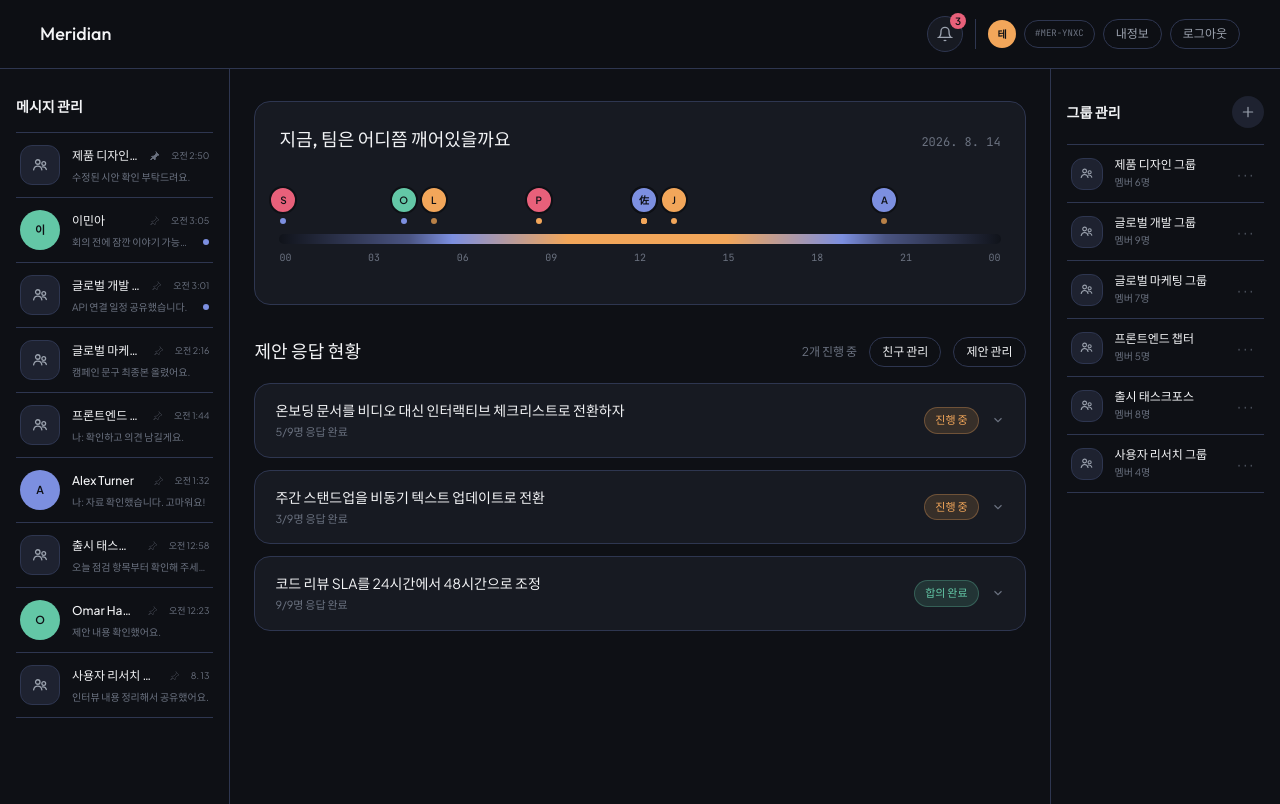
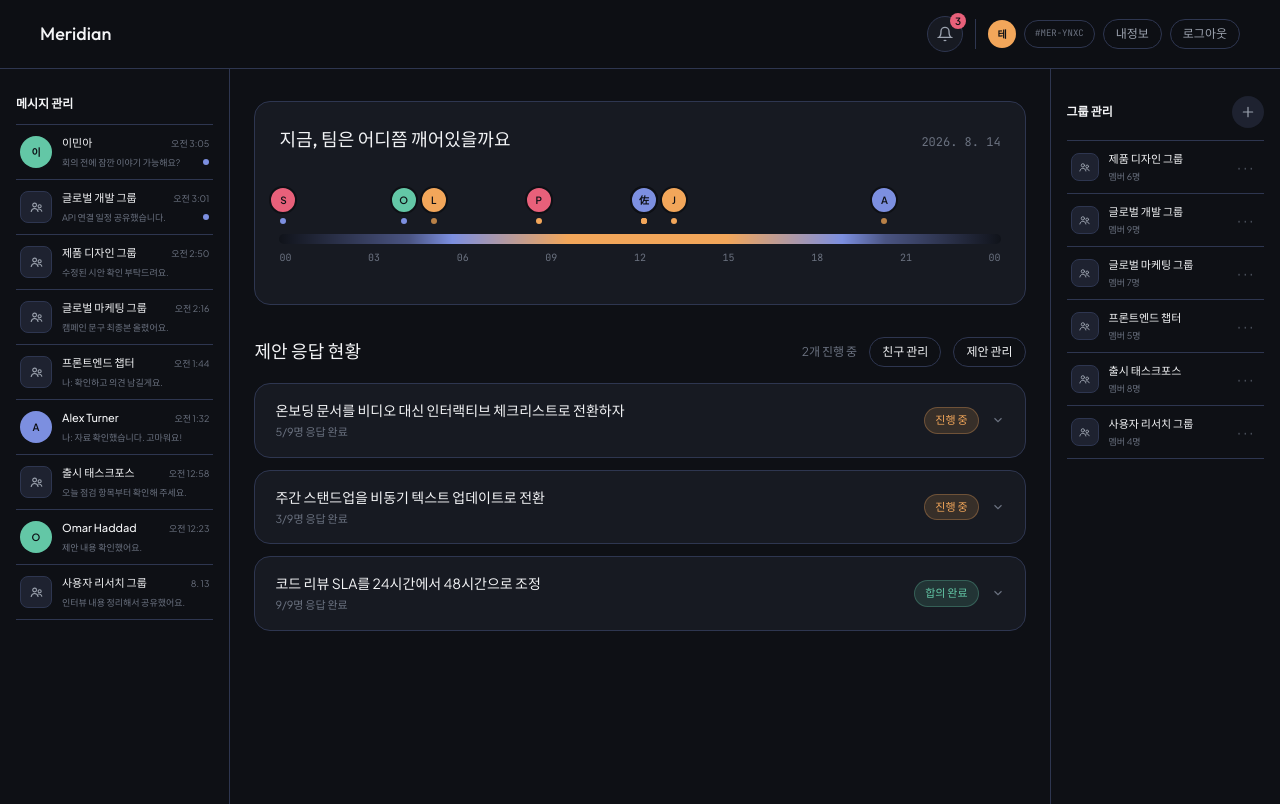
Before and after one commit to apex-hat/frontend, a React (Vite) app: page /login in a window 1280 px wide. Both pictures are taken after typing "name@example.com", "Sample123" into the empty fields and a click on the button "로그인". Built offline with nearby package versions, Linux system fonts and the light colour scheme.

Commit message:
디자인: 사이드 패널 밀도와 채팅 고정 방식 개선

```diff
--- a/src/features/dashboard/components/Dashboard.tsx
+++ b/src/features/dashboard/components/Dashboard.tsx
@@ -127,8 +127,8 @@ export default function Dashboard({ user, onLogout, onOpenProposals, onOpenProfi
         </div>
       </header>
 
-      <main className="grid w-full lg:grid-cols-[18%_64%_18%]">
-        <div className="hidden min-h-[calc(100vh-65px)] border-r border-surface-3 px-4 py-6 lg:block 2xl:px-5">
+      <main className="grid min-h-[calc(100vh-65px)] w-full lg:grid-cols-[18%_64%_18%]">
+        <div className="hidden h-full border-r border-surface-3 px-4 py-5 lg:block">
           <WorkspaceSidebar user={user} mode="messages" />
         </div>
 
@@ -231,7 +231,7 @@ export default function Dashboard({ user, onLogout, onOpenProposals, onOpenProfi
           </section>
         </div>
 
-        <div className="hidden min-h-[calc(100vh-65px)] border-l border-surface-3 px-4 py-6 lg:block 2xl:px-5">
+        <div className="hidden h-full border-l border-surface-3 px-4 py-5 lg:block">
           <WorkspaceSidebar user={user} mode="groups" />
         </div>
       </main>
--- a/src/features/workspace/components/WorkspaceSidebar.tsx
+++ b/src/features/workspace/components/WorkspaceSidebar.tsx
@@ -36,8 +36,8 @@ const MEMBER_PROFILES = [
 
 function GroupAvatar({ compact = false }: { compact?: boolean }) {
   return (
-    <span className={`flex shrink-0 items-center justify-center rounded-xl border border-surface-3 bg-surface-2 text-ink-dim ${compact ? "h-8 w-8" : "h-10 w-10"}`} aria-hidden="true">
-      <svg width={compact ? 15 : 18} height={compact ? 15 : 18} viewBox="0 0 24 24" fill="none" stroke="currentColor" strokeWidth="1.7" strokeLinecap="round">
+    <span className={`flex shrink-0 items-center justify-center rounded-lg border border-surface-3 bg-surface-2 text-ink-dim ${compact ? "h-7 w-7" : "h-8 w-8"}`} aria-hidden="true">
+      <svg width={compact ? 13 : 15} height={compact ? 13 : 15} viewBox="0 0 24 24" fill="none" stroke="currentColor" strokeWidth="1.7" strokeLinecap="round">
         <circle cx="9" cy="8" r="3" />
         <circle cx="17" cy="10" r="2.5" />
         <path d="M3.5 18.5c.5-3.2 2.4-5 5.5-5s5 1.8 5.5 5" />
@@ -65,6 +65,7 @@ export default function WorkspaceSidebar({ user, mode }: WorkspaceSidebarProps)
   const [createdGroup, setCreatedGroup] = useState<WorkspaceGroup | null>(null);
   const [copied, setCopied] = useState(false);
   const [contextMenu, setContextMenu] = useState<{ group: WorkspaceGroup; x: number; y: number } | null>(null);
+  const [chatContextMenu, setChatContextMenu] = useState<{ contact: WorkspaceContact; x: number; y: number } | null>(null);
   const [memberGroup, setMemberGroup] = useState<WorkspaceGroup | null>(null);
   const [leaveTarget, setLeaveTarget] = useState<WorkspaceGroup | null>(null);
   const [groupActionStatus, setGroupActionStatus] = useState<string | null>(null);
@@ -76,7 +77,10 @@ export default function WorkspaceSidebar({ user, mode }: WorkspaceSidebarProps)
   useEffect(() => {
     const syncGroups = () => setGroups(loadGroups());
     const syncContacts = () => setContacts(loadContacts());
-    const closeContextMenu = () => setContextMenu(null);
+    const closeContextMenu = () => {
+      setContextMenu(null);
+      setChatContextMenu(null);
+    };
     window.addEventListener(GROUPS_CHANGED_EVENT, syncGroups);
     window.addEventListener(CONTACTS_CHANGED_EVENT, syncContacts);
     window.addEventListener("click", closeContextMenu);
@@ -160,6 +164,7 @@ export default function WorkspaceSidebar({ user, mode }: WorkspaceSidebarProps)
       saveChatPreferences(next);
       return next;
     });
+    setChatContextMenu(null);
   };
 
   const sendMessage = (event: FormEvent) => {
@@ -201,7 +206,7 @@ export default function WorkspaceSidebar({ user, mode }: WorkspaceSidebarProps)
       <aside className="lg:sticky lg:top-24 lg:max-h-[calc(100vh-7rem)] lg:overflow-y-auto">
         {mode === "groups" && <div>
           <div className="flex items-center justify-between gap-2">
-            <h2 className="text-sm font-semibold text-ink">그룹 관리</h2>
+            <h2 className="text-xs font-semibold text-ink">그룹 관리</h2>
             <button
               type="button"
               onClick={openGroupModal}
@@ -214,21 +219,22 @@ export default function WorkspaceSidebar({ user, mode }: WorkspaceSidebarProps)
               </svg>
             </button>
           </div>
-          <div className="mt-4 border-t border-surface-3">
+          <div className="mt-3 border-t border-surface-3">
             {groups.map((group) => (
               <div
                 key={group.id}
                 onContextMenu={(event) => {
                   event.preventDefault();
+                  setChatContextMenu(null);
                   setContextMenu({ group, x: event.clientX, y: event.clientY });
                 }}
-                className="group flex items-center gap-3 border-b border-surface-3 px-1 py-3 transition hover:bg-surface-2/60"
+                className="group flex items-center gap-2.5 border-b border-surface-3 px-1 py-2.5 transition hover:bg-surface-2/60"
                 title="우클릭하여 그룹 관리"
               >
                 <GroupAvatar compact />
                 <span className="min-w-0 flex-1">
-                  <span className="block truncate text-xs font-medium text-ink">{group.name}</span>
-                  <span className="mt-0.5 block text-[10px] text-ink-faint">멤버 {group.memberCount}명</span>
+                  <span className="block truncate text-[11px] font-medium text-ink">{group.name}</span>
+                  <span className="mt-0.5 block text-[9px] text-ink-faint">멤버 {group.memberCount}명</span>
                 </span>
                 <button
                   type="button"
@@ -294,15 +300,23 @@ export default function WorkspaceSidebar({ user, mode }: WorkspaceSidebarProps)
             </div>
           ) : (
             <div>
-              <h2 className="text-sm font-semibold text-ink">메시지 관리</h2>
-              <div className="mt-4 border-t border-surface-3">
+              <h2 className="text-xs font-semibold text-ink">메시지 관리</h2>
+              <div className="mt-3 border-t border-surface-3">
                 {chatList.map(({ contact, latestMessage }) => (
-                  <div key={contact.id} className="group flex items-center gap-3 border-b border-surface-3 px-1 py-3 transition hover:bg-surface-2/60">
+                  <div
+                    key={contact.id}
+                    onContextMenu={(event) => {
+                      event.preventDefault();
+                      setContextMenu(null);
+                      setChatContextMenu({ contact, x: event.clientX, y: event.clientY });
+                    }}
+                    className="flex items-center gap-2.5 border-b border-surface-3 px-1 py-2.5 transition hover:bg-surface-2/60"
+                  >
                     <button type="button" onClick={() => openChat(contact)} aria-label={`${contact.name} 대화 열기`} className="shrink-0">
                       {contact.id.startsWith("group-") ? (
                         <GroupAvatar />
                       ) : (
-                        <span className="flex h-10 w-10 items-center justify-center rounded-full text-[11px] font-semibold text-void" style={{ backgroundColor: contact.avatarColor }}>
+                        <span className="flex h-8 w-8 items-center justify-center rounded-full text-[10px] font-semibold text-void" style={{ backgroundColor: contact.avatarColor }}>
                           {contact.name.slice(0, 1)}
                         </span>
                       )}
@@ -310,24 +324,13 @@ export default function WorkspaceSidebar({ user, mode }: WorkspaceSidebarProps)
 
                     <div className="min-w-0 flex-1">
                       <div className="flex items-center gap-1.5">
-                        <button type="button" onClick={() => openChat(contact)} className="min-w-0 flex-1 truncate text-left text-xs font-medium text-ink">
+                        <button type="button" onClick={() => openChat(contact)} className="min-w-0 flex-1 truncate text-left text-[11px] font-medium text-ink">
                           {contact.name}
-                        </button>
-                        <button
-                          type="button"
-                          onClick={() => togglePin(contact.id)}
-                          aria-label={chatPreferences.pinnedIds.includes(contact.id) ? `${contact.name} 고정 해제` : `${contact.name} 고정`}
-                          title={chatPreferences.pinnedIds.includes(contact.id) ? "고정 해제" : "상단 고정"}
-                          className={`flex h-5 w-5 shrink-0 items-center justify-center rounded text-ink-faint transition hover:bg-surface-3 hover:text-ink ${chatPreferences.pinnedIds.includes(contact.id) ? "opacity-100" : "opacity-40 group-hover:opacity-100"}`}
-                        >
-                          <svg width="12" height="12" viewBox="0 0 24 24" fill={chatPreferences.pinnedIds.includes(contact.id) ? "currentColor" : "none"} stroke="currentColor" strokeWidth="1.7" strokeLinecap="round" strokeLinejoin="round" aria-hidden="true">
-                            <path d="m14 4 6 6-3 1-4 4-1 5-2-2-2-2-4 4-1-1 4-4-2-2 5-1 4-4 1-3Z" />
-                          </svg>
                         </button>
                         <span className="shrink-0 text-[9px] text-ink-faint">{formatChatTime(latestMessage?.createdAt)}</span>
                       </div>
                       <button type="button" onClick={() => openChat(contact)} className="mt-1 flex w-full items-center gap-2 text-left">
-                        <span className="min-w-0 flex-1 truncate text-[10px] text-ink-faint">
+                        <span className="min-w-0 flex-1 truncate text-[9px] text-ink-faint">
                           {latestMessage ? `${latestMessage.sender === "me" ? "나: " : ""}${latestMessage.text}` : "대화를 시작해보세요"}
                         </span>
                         {chatPreferences.unreadIds.includes(contact.id) && <span className="h-1.5 w-1.5 shrink-0 rounded-full bg-night" aria-label="읽지 않은 메시지" />}
@@ -351,6 +354,22 @@ export default function WorkspaceSidebar({ user, mode }: WorkspaceSidebarProps)
           <button type="button" onClick={() => void copyGroupLink(contextMenu.group)} className="w-full px-3 py-2 text-left text-xs text-ink-dim hover:bg-surface-3 hover:text-ink">그룹 링크 복사</button>
           <div className="my-1 border-t border-surface-3" />
           <button type="button" onClick={() => { setLeaveTarget(contextMenu.group); setContextMenu(null); }} className="w-full px-3 py-2 text-left text-xs text-alert hover:bg-alert/10">그룹 나가기</button>
+        </div>
+      )}
+
+      {chatContextMenu && (
+        <div
+          className="fixed z-50 w-40 overflow-hidden rounded-lg border border-surface-3 bg-surface-2 py-1 shadow-panel"
+          style={{ left: Math.min(chatContextMenu.x, window.innerWidth - 175), top: Math.min(chatContextMenu.y, window.innerHeight - 70) }}
+          onClick={(event) => event.stopPropagation()}
+        >
+          <button
+            type="button"
+            onClick={() => togglePin(chatContextMenu.contact.id)}
+            className="w-full px-3 py-2 text-left text-xs text-ink-dim transition hover:bg-surface-3 hover:text-ink"
+          >
+            {chatPreferences.pinnedIds.includes(chatContextMenu.contact.id) ? "고정 해제" : "상단 고정하기"}
+          </button>
         </div>
       )}
 
--- a/src/features/workspace/workspaceStorage.ts
+++ b/src/features/workspace/workspaceStorage.ts
@@ -30,7 +30,7 @@ export interface ChatPreferences {
 const GROUPS_KEY = "meridian.workspace-groups";
 const CONTACTS_KEY = "meridian.workspace-contacts";
 const MESSAGES_KEY = "meridian.workspace-messages";
-const CHAT_PREFERENCES_KEY = "meridian.workspace-chat-preferences";
+const CHAT_PREFERENCES_KEY = "meridian.workspace-chat-preferences-v2";
 export const GROUPS_CHANGED_EVENT = "meridian:groups-changed";
 export const CONTACTS_CHANGED_EVENT = "meridian:contacts-changed";
 
@@ -64,7 +64,7 @@ const DEFAULT_MESSAGES: Record<string, ChatMessage[]> = {
 };
 
 const DEFAULT_CHAT_PREFERENCES: ChatPreferences = {
-  pinnedIds: ["group-product-design"],
+  pinnedIds: [],
   unreadIds: ["u-mina", "group-global-development"],
 };
 
--- a/src/pages/Proposal/ProposalPage.tsx
+++ b/src/pages/Proposal/ProposalPage.tsx
@@ -146,8 +146,8 @@ export default function ProposalPage({ user, onBackToDashboard, onOpenProfile, o
         </div>
       </header>
 
-      <div className="grid w-full lg:grid-cols-[18%_64%_18%]">
-        <div className="hidden min-h-[calc(100vh-65px)] border-r border-surface-3 px-4 py-6 lg:block 2xl:px-5">
+      <div className="grid min-h-[calc(100vh-65px)] w-full lg:grid-cols-[18%_64%_18%]">
+        <div className="hidden h-full border-r border-surface-3 px-4 py-5 lg:block">
           <WorkspaceSidebar user={user} mode="messages" />
         </div>
         <div className="min-w-0 px-4 sm:px-6 2xl:px-8">
@@ -159,7 +159,7 @@ export default function ProposalPage({ user, onBackToDashboard, onOpenProfile, o
             <Route path="*" element={<Navigate to="/proposals" replace />} />
           </Routes>
         </div>
-        <div className="hidden min-h-[calc(100vh-65px)] border-l border-surface-3 px-4 py-6 lg:block 2xl:px-5">
+        <div className="hidden h-full border-l border-surface-3 px-4 py-5 lg:block">
           <WorkspaceSidebar user={user} mode="groups" />
         </div>
       </div>
```
